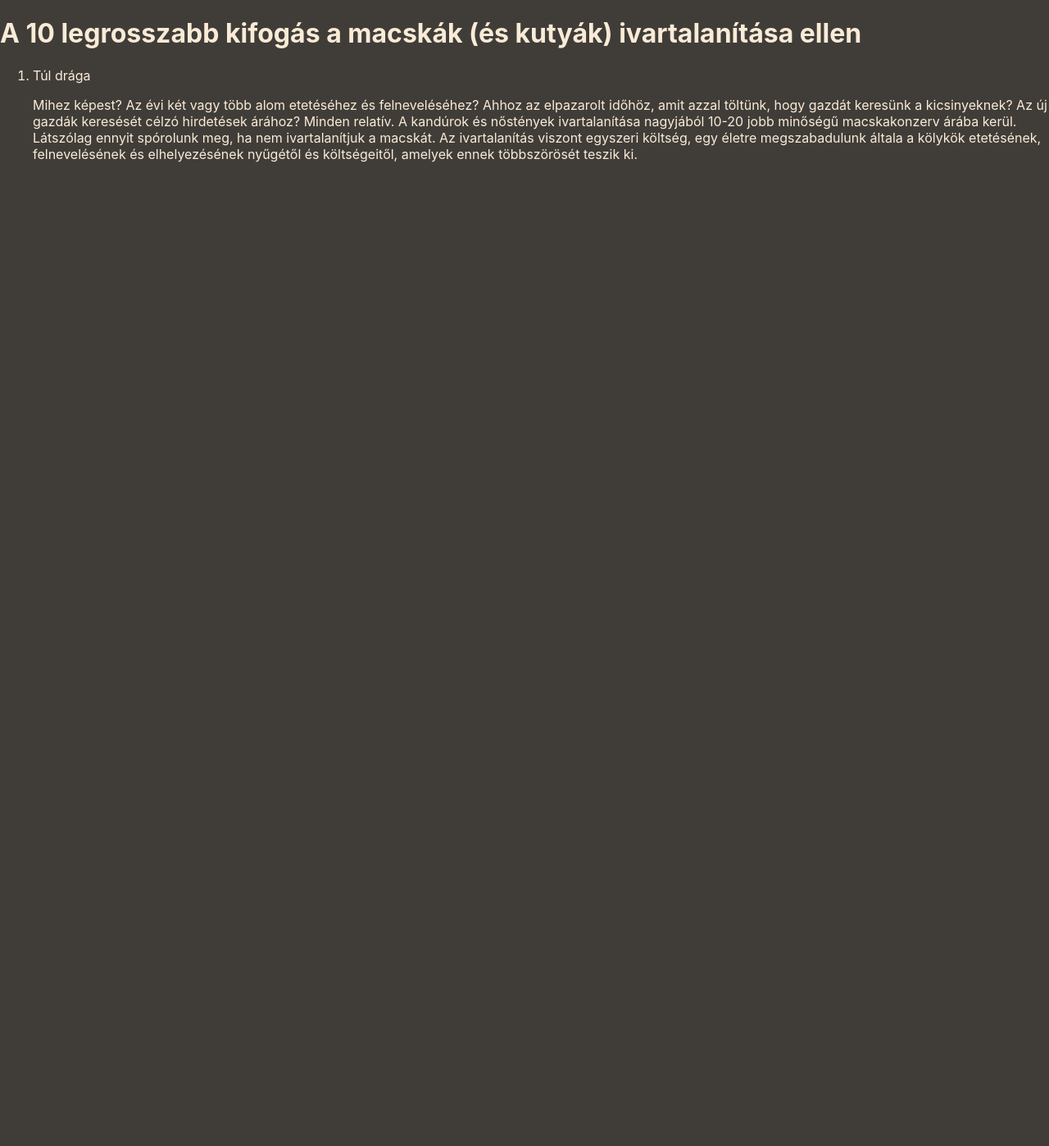
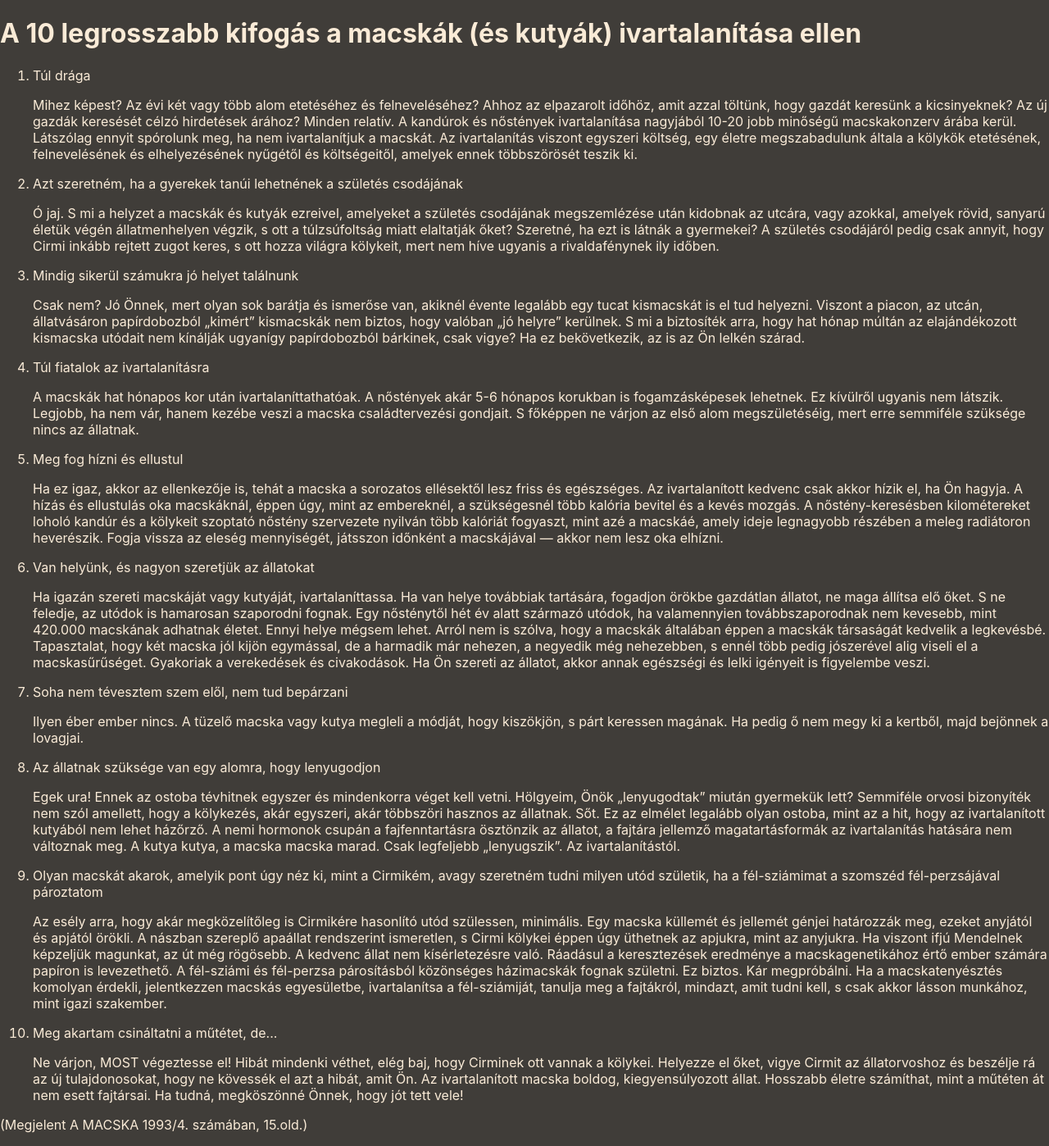
Before and after one commit to martonszak/react-for-a-cause, a Next.js app in the folder re-cat/: page /badReasons in a window 1280 px wide. Shown: the whole page at 82% size. Before the commit the page ends 800 px from the top, so only its background shows below. Built offline with nearby package versions, Linux system fonts and the light colour scheme.

Commit message:
feature: badReasons js added

```diff
--- a/re-cat/pages/badReasons.js
+++ b/re-cat/pages/badReasons.js
@@ -8,23 +8,147 @@ export default function badReasons() {
       </div>
       <div>
         <ol>
-        <li>
+          <li className="bad-reasons-list-item">
             Túl drága
-          <p>
+            <p className="bad-reasons-paragraph">
               Mihez képest? Az évi két vagy több alom etetéséhez és
-          felneveléséhez? Ahhoz az elpazarolt időhöz, amit azzal töltünk, hogy
-          gazdát keresünk a kicsinyeknek? Az új gazdák keresését célzó
+              felneveléséhez? Ahhoz az elpazarolt időhöz, amit azzal töltünk,
+              hogy gazdát keresünk a kicsinyeknek? Az új gazdák keresését célzó
               hirdetések árához? Minden relatív. A kandúrok és nőstények
               ivartalanítása nagyjából 10-20 jobb minőségű macskakonzerv árába
               kerül. Látszólag ennyit spórolunk meg, ha nem ivartalanítjuk a
               macskát. Az ivartalanítás viszont egyszeri költség, egy életre
               megszabadulunk általa a kölykök etetésének, felnevelésének és
-          elhelyezésének nyűgétől és költségeitől, amelyek ennek többszörösét
-          teszik ki.
+              elhelyezésének nyűgétől és költségeitől, amelyek ennek
+              többszörösét teszik ki.
+            </p>
+          </li>
+          <li className="bad-reasons-list-item">
+            Azt szeretném, ha a gyerekek tanúi lehetnének a születés csodájának
+            <p className="bad-reasons-paragraph">
+              Ó jaj. S mi a helyzet a macskák és kutyák ezreivel, amelyeket a
+              születés csodájának megszemlézése után kidobnak az utcára, vagy
+              azokkal, amelyek rövid, sanyarú életük végén állatmenhelyen
+              végzik, s ott a túlzsúfoltság miatt elaltatják őket? Szeretné, ha
+              ezt is látnák a gyermekei? A születés csodájáról pedig csak
+              annyit, hogy Cirmi inkább rejtett zugot keres, s ott hozza világra
+              kölykeit, mert nem híve ugyanis a rivaldafénynek ily időben.
+            </p>
+          </li>
+          <li className="bad-reasons-list-item">
+            Mindig sikerül számukra jó helyet találnunk
+            <p className="bad-reasons-paragraph">
+              Csak nem? Jó Önnek, mert olyan sok barátja és ismerőse van,
+              akiknél évente legalább egy tucat kismacskát is el tud helyezni.
+              Viszont a piacon, az utcán, állatvásáron papírdobozból „kimért”
+              kismacskák nem biztos, hogy valóban „jó helyre” kerülnek. S mi a
+              biztosíték arra, hogy hat hónap múltán az elajándékozott kismacska
+              utódait nem kínálják ugyanígy papírdobozból bárkinek, csak vigye?
+              Ha ez bekövetkezik, az is az Ön lelkén szárad.
+            </p>
+          </li>
+          <li className="bad-reasons-list-item">
+            Túl fiatalok az ivartalanításra
+            <p className="bad-reasons-paragraph">
+              A macskák hat hónapos kor után ivartalaníttathatóak. A nőstények
+              akár 5-6 hónapos korukban is fogamzásképesek lehetnek. Ez kívülről
+              ugyanis nem látszik. Legjobb, ha nem vár, hanem kezébe veszi a
+              macska családtervezési gondjait. S főképpen ne várjon az első alom
+              megszületéséig, mert erre semmiféle szüksége nincs az állatnak.
+            </p>
+          </li>
+          <li className="bad-reasons-list-item">
+            Meg fog hízni és ellustul
+            <p className="bad-reasons-paragraph">
+              Ha ez igaz, akkor az ellenkezője is, tehát a macska a sorozatos
+              ellésektől lesz friss és egészséges. Az ivartalanított kedvenc
+              csak akkor hízik el, ha Ön hagyja. A hízás és ellustulás oka
+              macskáknál, éppen úgy, mint az embereknél, a szükségesnél több
+              kalória bevitel és a kevés mozgás. A nőstény-keresésben
+              kilométereket loholó kandúr és a kölykeit szoptató nőstény
+              szervezete nyilván több kalóriát fogyaszt, mint azé a macskáé,
+              amely ideje legnagyobb részében a meleg radiátoron heverészik.
+              Fogja vissza az eleség mennyiségét, játsszon időnként a
+              macskájával — akkor nem lesz oka elhízni.
+            </p>
+          </li>
+          <li className="bad-reasons-list-item">
+            Van helyünk, és nagyon szeretjük az állatokat
+            <p className="bad-reasons-paragraph">
+              Ha igazán szereti macskáját vagy kutyáját, ivartalaníttassa. Ha
+              van helye továbbiak tartására, fogadjon örökbe gazdátlan állatot,
+              ne maga állítsa elő őket. S ne feledje, az utódok is hamarosan
+              szaporodni fognak. Egy nősténytől hét év alatt származó utódok, ha
+              valamennyien továbbszaporodnak nem kevesebb, mint 420.000
+              macskának adhatnak életet. Ennyi helye mégsem lehet. Arról nem is
+              szólva, hogy a macskák általában éppen a macskák társaságát
+              kedvelik a legkevésbé. Tapasztalat, hogy két macska jól kijön
+              egymással, de a harmadik már nehezen, a negyedik még nehezebben, s
+              ennél több pedig jószerével alig viseli el a macskasűrűséget.
+              Gyakoriak a verekedések és civakodások. Ha Ön szereti az állatot,
+              akkor annak egészségi és lelki igényeit is figyelembe veszi.
+            </p>
+          </li>
+          <li className="bad-reasons-list-item">
+            Soha nem tévesztem szem elől, nem tud bepárzani
+            <p className="bad-reasons-paragraph">
+              Ilyen éber ember nincs. A tüzelő macska vagy kutya megleli a
+              módját, hogy kiszökjön, s párt keressen magának. Ha pedig ő nem
+              megy ki a kertből, majd bejönnek a lovagjai.
+            </p>
+          </li>
+          <li className="bad-reasons-list-item">
+            Az állatnak szüksége van egy alomra, hogy lenyugodjon
+            <p className="bad-reasons-paragraph">
+              Egek ura! Ennek az ostoba tévhitnek egyszer és mindenkorra véget
+              kell vetni. Hölgyeim, Önök „lenyugodtak” miután gyermekük lett?
+              Semmiféle orvosi bizonyíték nem szól amellett, hogy a kölykezés,
+              akár egyszeri, akár többszöri hasznos az állatnak. Sőt. Ez az
+              elmélet legalább olyan ostoba, mint az a hit, hogy az
+              ivartalanított kutyából nem lehet házőrző. A nemi hormonok csupán
+              a fajfenntartásra ösztönzik az állatot, a fajtára jellemző
+              magatartásformák az ivartalanítás hatására nem változnak meg. A
+              kutya kutya, a macska macska marad. Csak legfeljebb „lenyugszik”.
+              Az ivartalanítástól.
+            </p>
+          </li>
+          <li className="bad-reasons-list-item">
+            Olyan macskát akarok, amelyik pont úgy néz ki, mint a Cirmikém,
+            avagy szeretném tudni milyen utód születik, ha a fél-sziámimat a
+            szomszéd fél-perzsájával pároztatom
+            <p className="bad-reasons-paragraph">
+              Az esély arra, hogy akár megközelítőleg is Cirmikére hasonlító
+              utód szülessen, minimális. Egy macska küllemét és jellemét génjei
+              határozzák meg, ezeket anyjától és apjától örökli. A nászban
+              szereplő apaállat rendszerint ismeretlen, s Cirmi kölykei éppen
+              úgy üthetnek az apjukra, mint az anyjukra. Ha viszont ifjú
+              Mendelnek képzeljük magunkat, az út még rögösebb. A kedvenc állat
+              nem kísérletezésre való. Ráadásul a keresztezések eredménye a
+              macskagenetikához értő ember számára papíron is levezethető. A
+              fél-sziámi és fél-perzsa párosításból közönséges házimacskák
+              fognak születni. Ez biztos. Kár megpróbálni. Ha a macskatenyésztés
+              komolyan érdekli, jelentkezzen macskás egyesületbe, ivartalanítsa
+              a fél-sziámiját, tanulja meg a fajtákról, mindazt, amit tudni
+              kell, s csak akkor lásson munkához, mint igazi szakember.
+            </p>
+          </li>
+          <li className="bad-reasons-list-item">
+            Meg akartam csináltatni a műtétet, de...
+            <p className="bad-reasons-paragraph">
+              Ne várjon, MOST végeztesse el! Hibát mindenki véthet, elég baj,
+              hogy Cirminek ott vannak a kölykei. Helyezze el őket, vigye Cirmit
+              az állatorvoshoz és beszélje rá az új tulajdonosokat, hogy ne
+              kövessék el azt a hibát, amit Ön. Az ivartalanított macska boldog,
+              kiegyensúlyozott állat. Hosszabb életre számíthat, mint a műtéten
+              át nem esett fajtársai. Ha tudná, megköszönné Önnek, hogy jót tett
+              vele!
             </p>
           </li>
         </ol>
       </div>
+      <div className="bad-reasons-reference">
+        <p>(Megjelent A MACSKA 1993/4. számában, 15.old.)</p>
       </div>
-  )
+    </div>
+  );
 }
```
Lines whose indentation alone changed are shown as unchanged.
